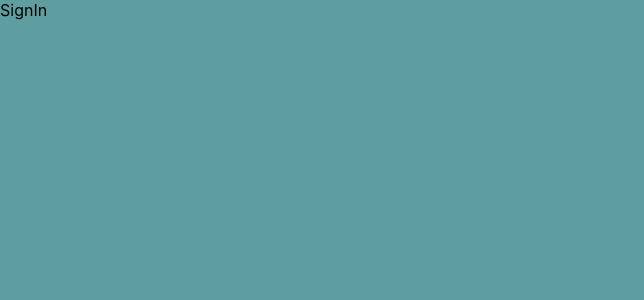
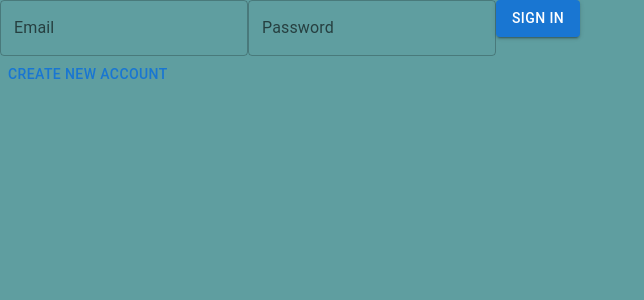
Before and after one commit to nicolasjusten95/chat-app, a React (Create React App) app in the folder frontend/: page /signin in a window 1280 px wide. Shown: the top 300 px of the page, without its empty margins (0-644 px from the left). Built offline with nearby package versions, Linux system fonts and the light colour scheme.

Commit message:
added un-styled signin page

```diff
--- a/frontend/package.json
+++ b/frontend/package.json
@@ -3,6 +3,9 @@
   "version": "0.1.0",
   "private": true,
   "dependencies": {
+    "@emotion/react": "^11.11.4",
+    "@emotion/styled": "^11.11.5",
+    "@mui/material": "^5.15.15",
     "@testing-library/jest-dom": "^5.17.0",
     "@testing-library/react": "^13.4.0",
     "@testing-library/user-event": "^13.5.0",
--- a/frontend/src/components/register/SignIn.tsx
+++ b/frontend/src/components/register/SignIn.tsx
@@ -1,8 +1,68 @@
+import {TOKEN} from "../../config/Config";
+import {useDispatch, useSelector} from "react-redux";
+import {AuthReducerState, ILoginRequestDTO} from "../../redux/auth/Model";
+import {useNavigate} from "react-router-dom";
+import React, {Dispatch, useEffect, useState} from "react";
+import {currentUser, loginUser} from "../../redux/auth/Action";
+import {RootState} from "../../redux/Store";
+import {Button, TextField} from "@mui/material";
+
+
 const SignIn = () => {
+
+    const [isOpenSnackBar, setIsOpenSnackBar] = useState<boolean>(false);
+    const [signInData, setSignInData] = useState<ILoginRequestDTO>({email: "", password: ""})
+    const navigate = useNavigate();
+    const dispatch: Dispatch<any> = useDispatch();
+    const token: string | null = localStorage.getItem(TOKEN);
+    const state: RootState = useSelector((state: AuthReducerState) => state);
+
+    useEffect(() => {
+        if (token) {
+            console.log('Found token: ', token);
+            dispatch(currentUser(token));
+        }
+    }, [token, state.reqUser, dispatch]);
+
+    useEffect(() => {
+        if (state.reqUser) {
+            console.log('User is logged in. Navigating to homepage.')
+            navigate("/");
+        }
+    }, [state, navigate]);
+
+    const onSubmit = (e: React.ChangeEvent<HTMLFormElement>) => {
+        e.preventDefault();
+        console.log('Sign in form submitted');
+        dispatch(loginUser(signInData));
+    };
+
+    const onChangeEmail = (e: React.ChangeEvent<HTMLTextAreaElement | HTMLInputElement>) => {
+        setSignInData({...signInData, email: e.target.value});
+    };
+
+    const onChangePassword = (e: React.ChangeEvent<HTMLTextAreaElement | HTMLInputElement>) => {
+        setSignInData({...signInData, password: e.target.value});
+    };
+
+    const onClickCreateNewAccount = (e: any) => {
+        console.log('Navigating to signup page.')
+        navigate("/signup");
+    };
+
     return (
-      <div>
-          SignIn
-      </div>
+        <div>
+            <div>
+                <div>
+                    <form onSubmit={onSubmit}>
+                        <TextField id="outlined-basic" label="Email" variant="outlined" onChange={onChangeEmail} />
+                        <TextField id="outlined-basic" label="Password" variant="outlined" onChange={onChangePassword} />
+                        <Button variant="contained" type="submit">Sign in</Button>
+                    </form>
+                    <Button variant="text" onClick={onClickCreateNewAccount}>Create new account</Button>
+                </div>
+            </div>
+        </div>
     );
 }
 
--- a/frontend/src/redux/auth/Action.ts
+++ b/frontend/src/redux/auth/Action.ts
@@ -1,4 +1,3 @@
-import {BASE_API_URL, TOKEN} from '../../config/Config.js';
 import {
     IApiResponseDTO,
     ILoginRequestDTO,
@@ -9,6 +8,7 @@ import {
     IUserResponseDTO
 } from "./Model";
 import * as actionTypes from './ActionType';
+import {BASE_API_URL, TOKEN} from "../../config/Config";
 
 const AUTH_PATH = 'auth';
 const USER_PATH = 'api/users';
```
Also changed, not shown: 1 other file (tests, documents, lock files or other folders).
